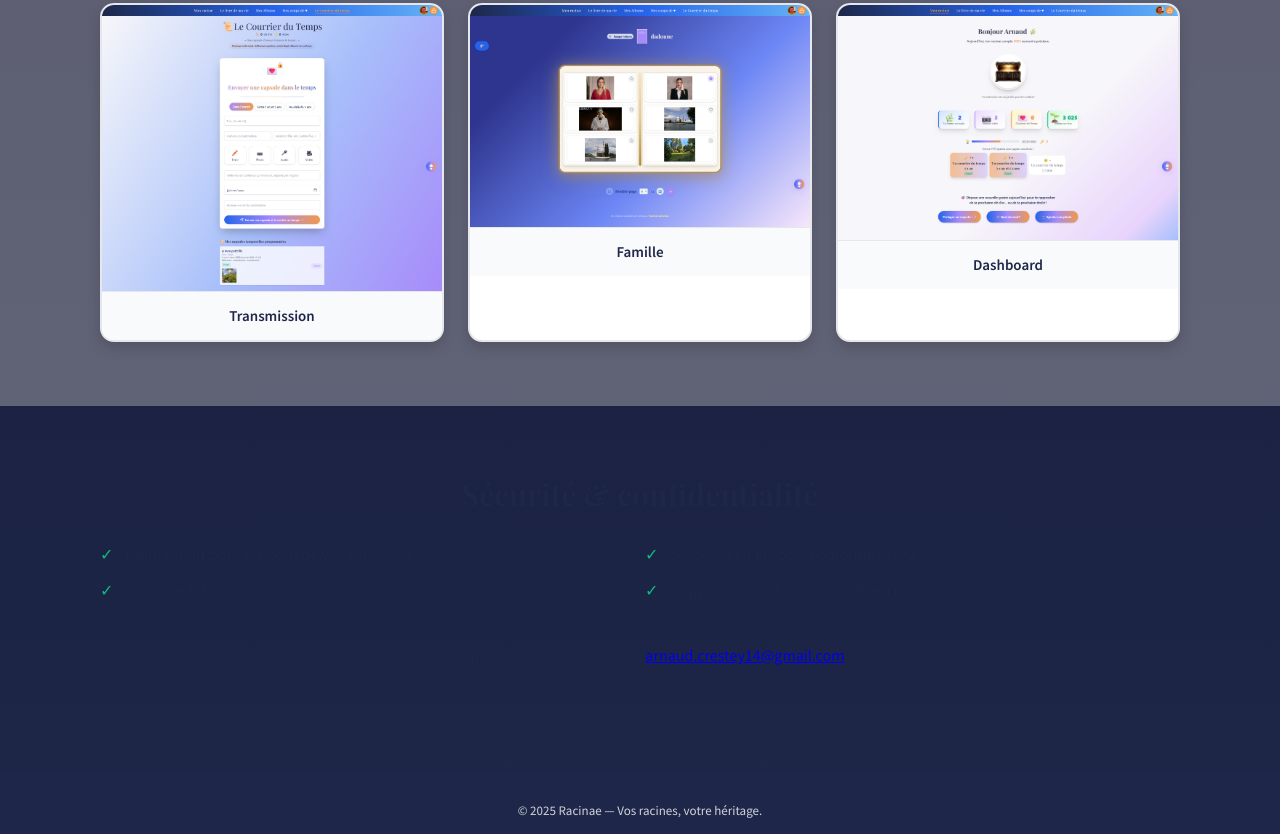
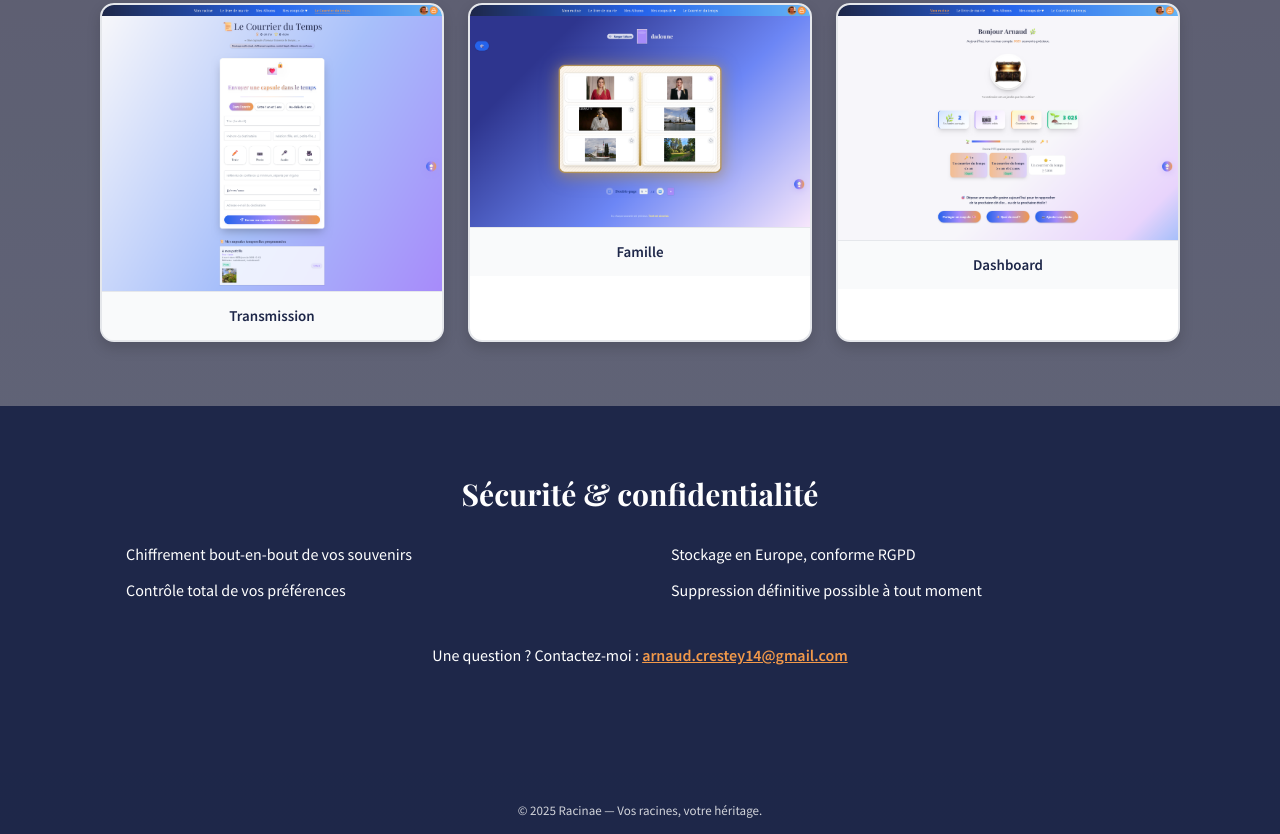
Before and after one commit to arnaudcrestey/racinae-landing, a plain HTML site: page index.html in a window 1280 px wide. Shown: the part 1775-2609 px from the top of the page. Drawn offline with nearby package versions, Linux system fonts and the light colour scheme.

Commit message:
Update style.css

```diff
--- a/style.css
+++ b/style.css
@@ -96,10 +96,23 @@ h1, h2, h3 { font-family: 'Playfair Display', serif; }
   background: #f9fafb; border-top: 1px solid #e5e7eb; color: var(--text);
 }
 
+/* PRIVACY */
+#privacy {
+  background: #1E2749; /* bleu foncé */
+  color: #fff;
+}
+#privacy h2 { color: #fff; }
+#privacy .check li { color: #fff; }
+#privacy .check li::before { color: var(--ok); }
+#privacy .mail-link {
+  color: var(--accent);
+  font-weight: 600;
+  text-decoration: underline;
+}
+
 /* CHECKLIST */
 .check { display: grid; grid-template-columns: repeat(2, 1fr); gap: 10px; list-style: none; }
 .check li { padding-left: 26px; position: relative; }
-.check li::before { content: "✓"; position: absolute; left: 0; color: var(--ok); }
 
 /* FOOTER */
 .site-footer { background: rgba(30,39,73,.95); color: #fff; padding: 28px 0 12px; text-align: center; }
```
